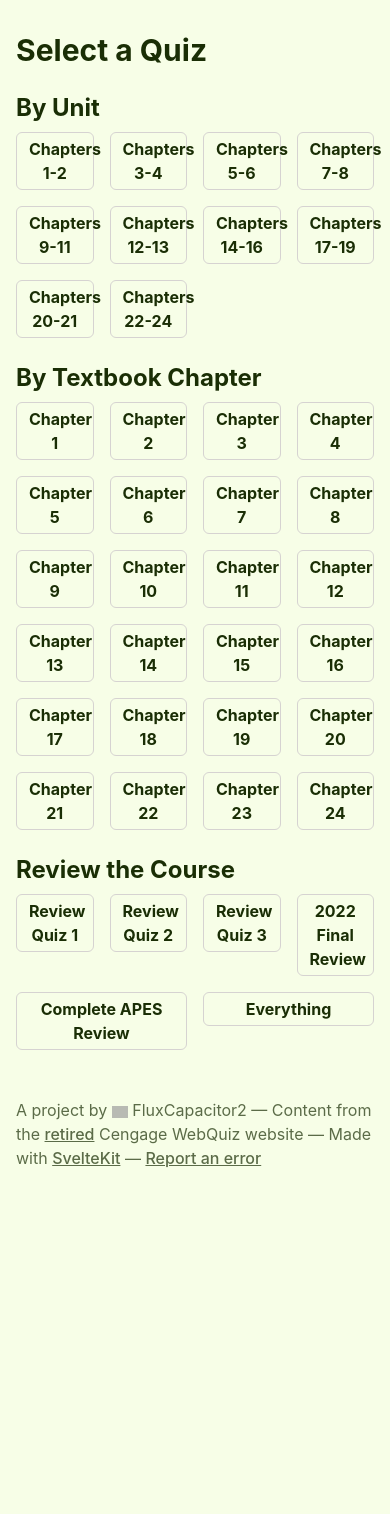
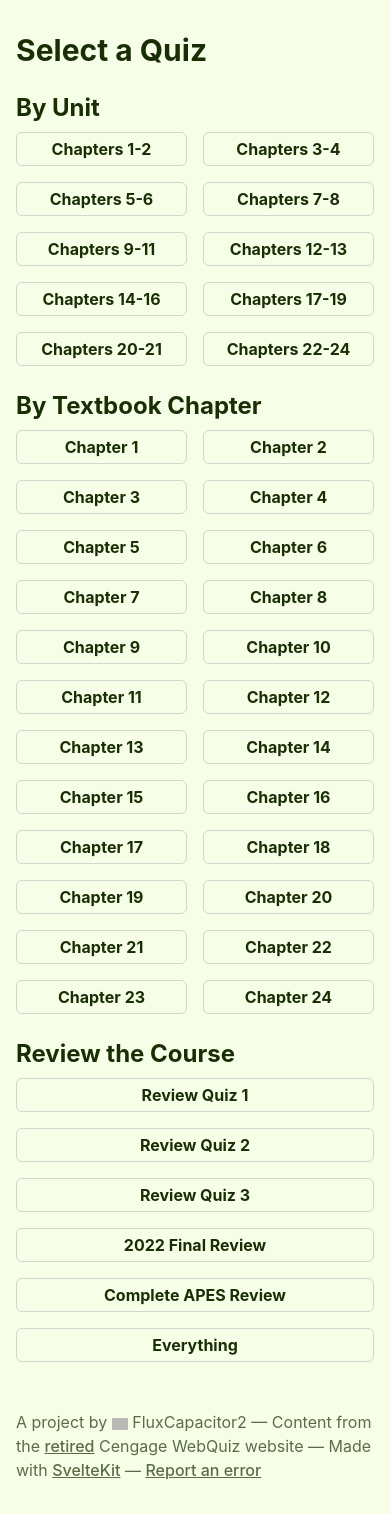
Before and after one commit to darsheee/ray_hope, a SvelteKit app: page / in a window 390 px wide. Before the commit the page ends 1202 px from the top, so only its background shows below. Built offline with nearby package versions, Linux system fonts and the light colour scheme; grey boxes are pictures that could not be loaded.

Commit message:
Make the homepage responsive

```diff
--- a/src/routes/+page.svelte
+++ b/src/routes/+page.svelte
@@ -14,26 +14,26 @@
   <h1 class="text-3xl font-bold">Select a Quiz</h1>
 
   <h2 class="mb-2 mt-6 text-2xl font-bold">By Unit</h2>
-  <section class="grid grid-cols-4 gap-4">
+  <section class="grid grid-cols-2 gap-4 sm:grid-cols-3 md:grid-cols-4">
     {#each units as unit}
       <QuizCard name={collections[unit].displayName} slug={unit} />
     {/each}
   </section>
 
   <h2 class="mb-2 mt-6 text-2xl font-bold">By Textbook Chapter</h2>
-  <section class="grid grid-cols-4 gap-4">
+  <section class="grid grid-cols-2 gap-4 sm:grid-cols-3 md:grid-cols-4">
     {#each chapters as chapter}
       <QuizCard name="Chapter {chapter}" slug="apes_ch{chapter}" />
     {/each}
   </section>
 
   <h2 class="mb-2 mt-6 text-2xl font-bold">Review the Course</h2>
-  <section class="grid grid-cols-4 gap-4">
+  <section class="grid grid-cols-1 gap-4 sm:grid-cols-2 md:grid-cols-4">
     <QuizCard name="Review Quiz 1" slug="apes_rev1" />
     <QuizCard name="Review Quiz 2" slug="apes_rev2" />
     <QuizCard name="Review Quiz 3" slug="apes_rev3" />
     <QuizCard name="2022 Final Review" slug="apes_f22" />
-    <QuizCard class="col-span-2" name="Complete APES Review" slug="complete_review" />
-    <QuizCard class="col-span-2" name="Everything" slug="everything" />
+    <QuizCard class="sm:col-span-2" name="Complete APES Review" slug="complete_review" />
+    <QuizCard class="sm:col-span-2" name="Everything" slug="everything" />
   </section>
 </main>
```
